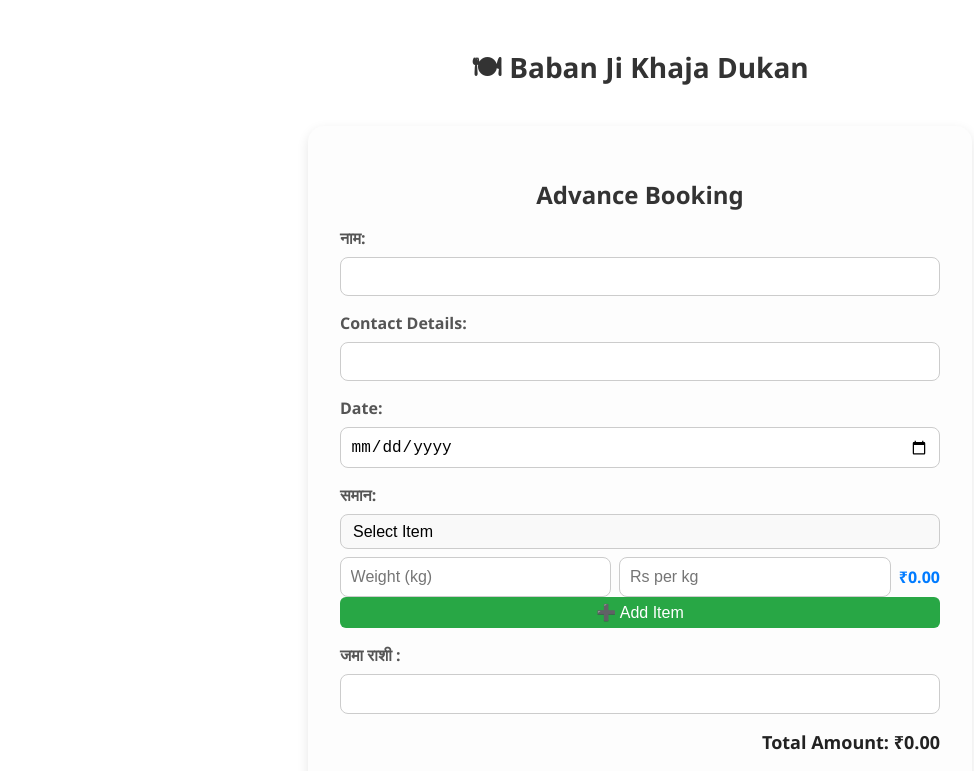
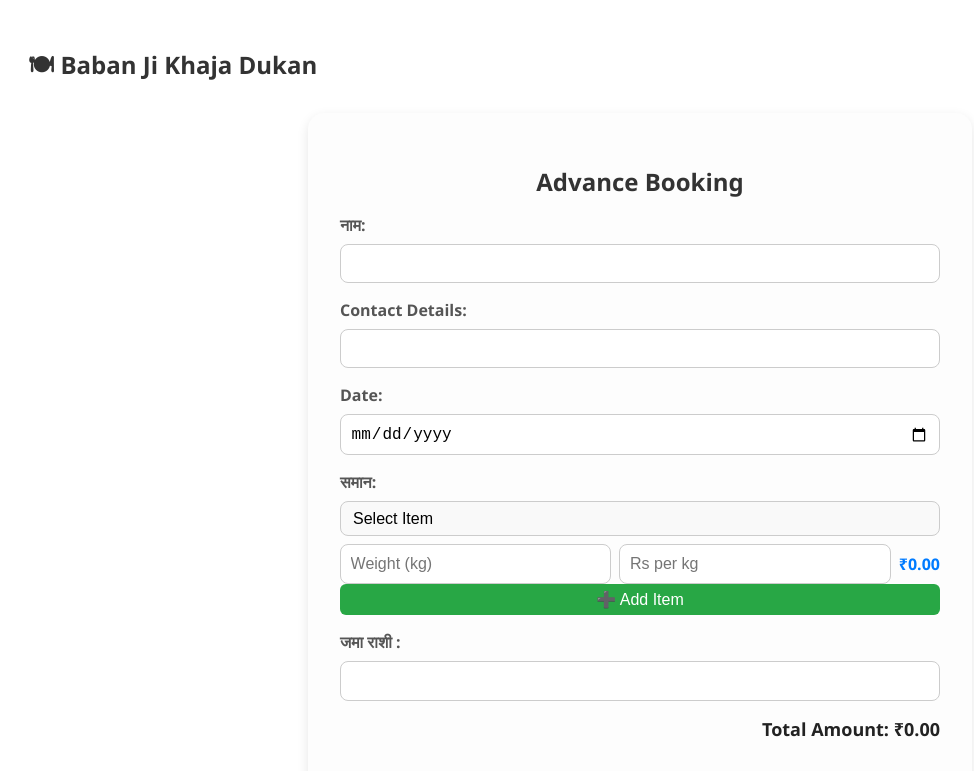
Before and after one commit to Pulsekein/AdvanceTaker-Frontend, a React (Create React App) app: page / in a window 1280 px wide. Shown: the top 771 px of the page, without its empty margins (0-974 px from the left). Built offline with nearby package versions, Linux system fonts and the light colour scheme; no server answers.

Commit message:
Update style.css

```diff
--- a/src/components/Home/style.css
+++ b/src/components/Home/style.css
@@ -3,12 +3,30 @@
     font-family: 'Segoe UI', sans-serif;
   }
 
+    .home-title-wrapper {
+    display: flex;
+    align-items: center;
+    justify-content: center;
+    gap: 15px;
+    padding: 20px;
+    border-radius: 12px;
+  }
+
+  .home-logo {
+    height: 60px;
+    width: 60px;
+    object-fit: contain;
+    border-radius: 50%;
+    padding: 5px;
+  }
+
   .home-title {
-    text-align: center;
-    font-size: 28px;
-    margin-bottom: 30px;
+    font-size: 24px;
+    font-weight: bold;
     color: #333;
+    font-family: 'Segoe UI', Tahoma, Geneva, Verdana, sans-serif;
   }
+
 
   .booking-section {
     margin-bottom: 40px;
```
